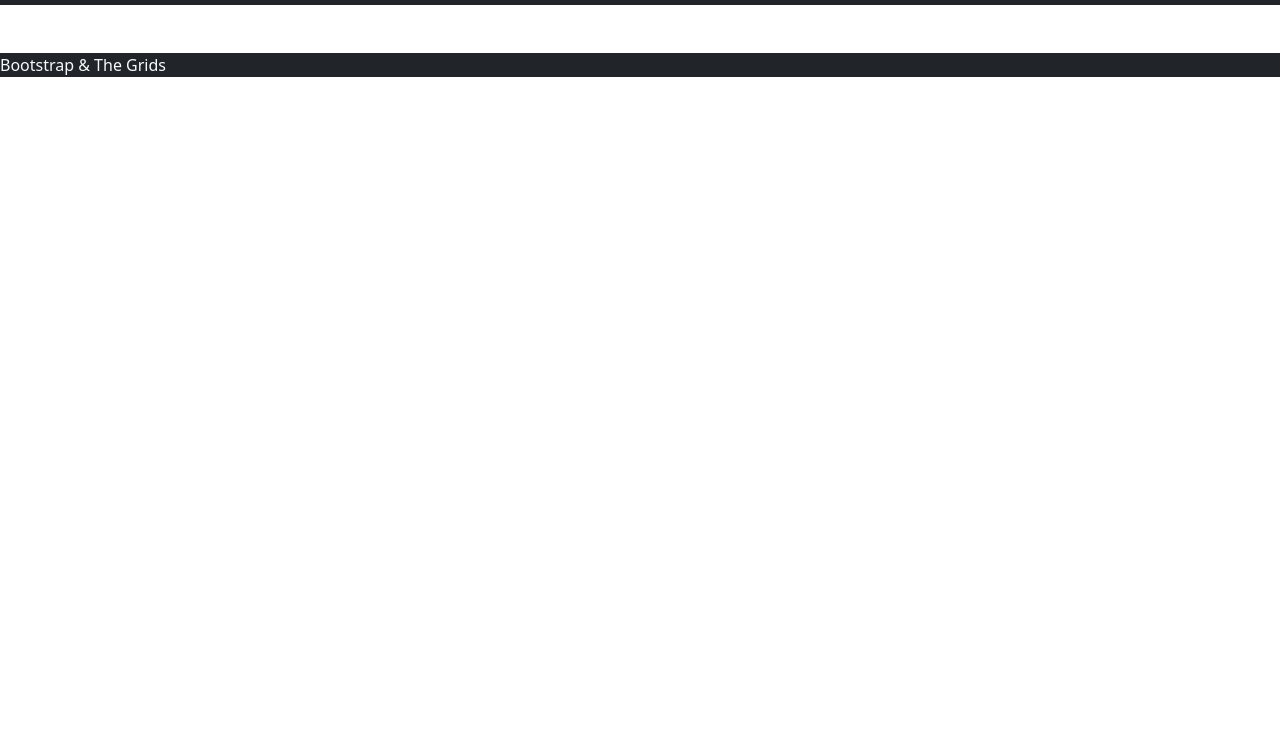
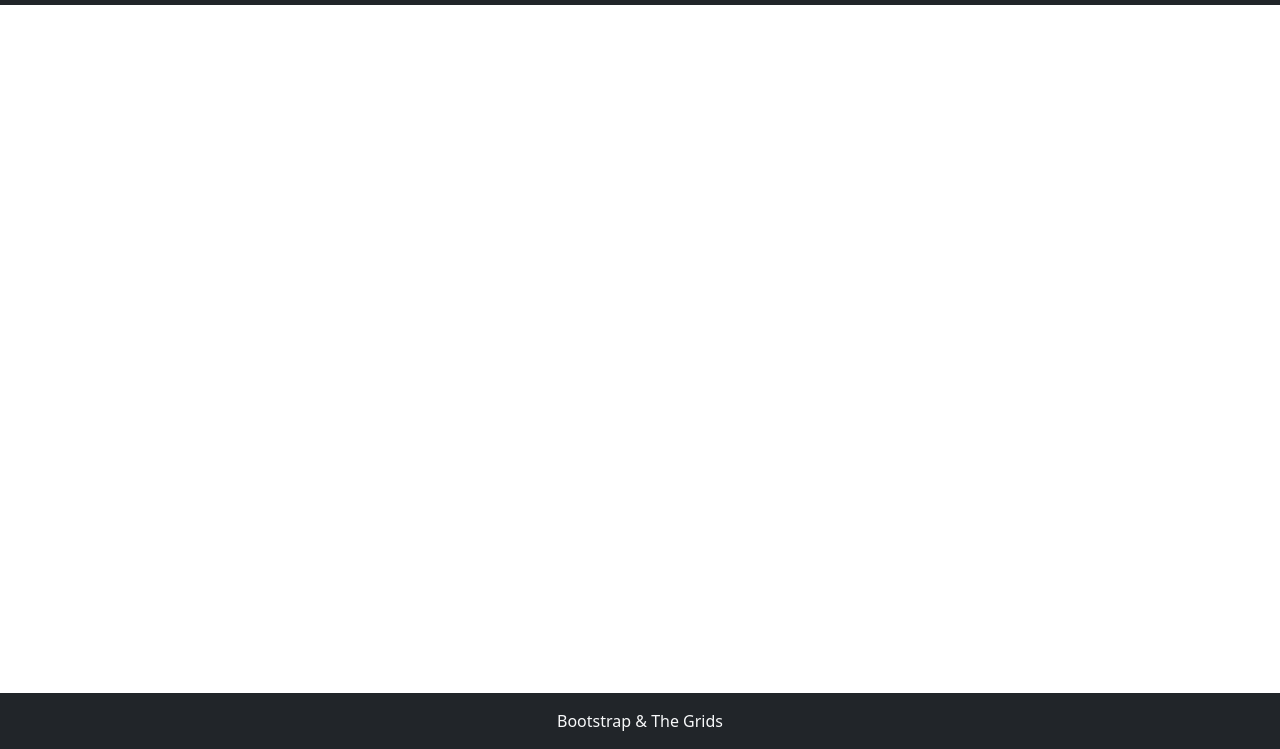
Before and after one commit to edev87/BootstrapGrids, a plain HTML site: page index.html in a window 1280 px wide. Shown: the part 51-800 px from the top of the page. Drawn offline with nearby package versions, Linux system fonts and the light colour scheme.

Commit message:
Pushed footer to the bottom of page and added flexbox to css

```diff
--- a/css/site.css
+++ b/css/site.css
@@ -0,0 +1,17 @@
+html,
+body {
+  height: 100%
+}
+
+body {
+  display: flex;
+  flex-direction: column;
+}
+
+main{
+  flex-grow: 1;
+}
+
+footer{
+  flex-shrink: 0;
+}
--- a/index.html
+++ b/index.html
@@ -69,7 +69,7 @@
   </main>
 
   <!-- Footer which appers on each page -->
-  <footer class="bg-dark mt-5 text-light">
+  <footer class="bg-dark mt-5 text-light text-center py-3">
     Bootstrap & The Grids
     <!-- Bootstrap JS -->
     <script src="https://cdn.jsdelivr.net/npm/bootstrap@5.0.2/dist/js/bootstrap.bundle.min.js"
```
